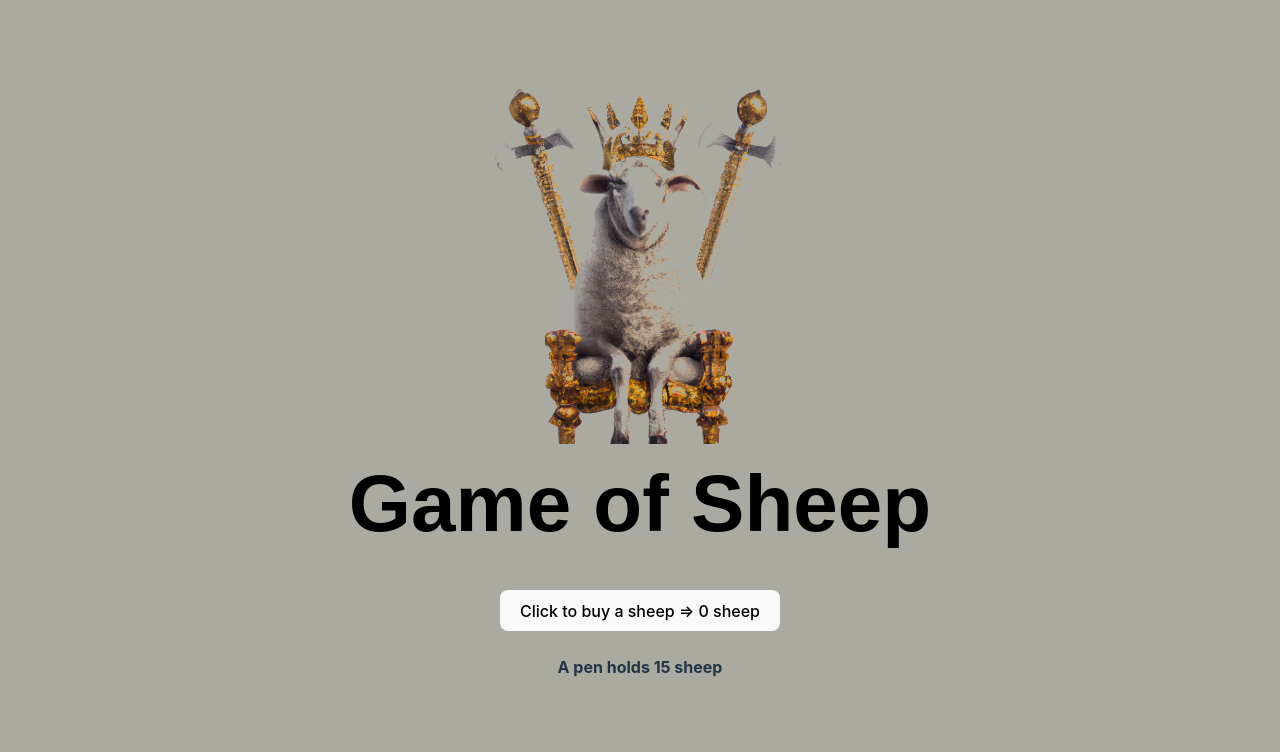
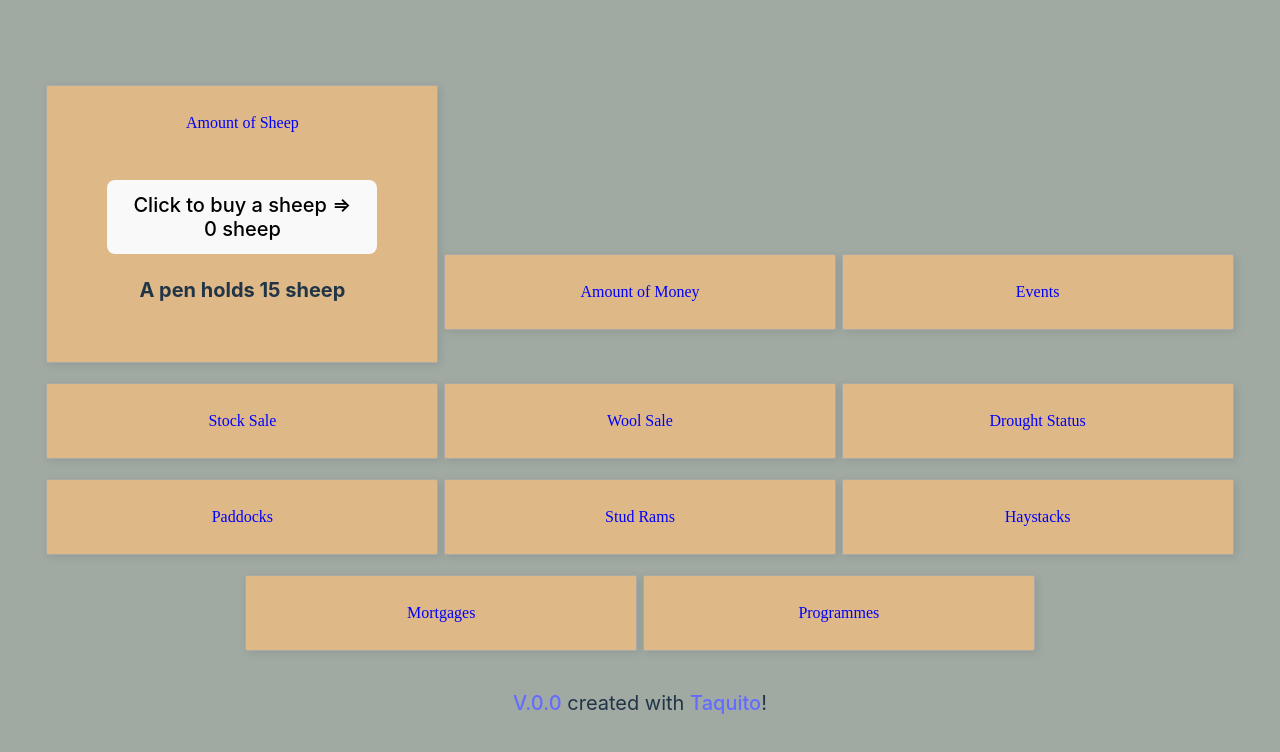
Before and after one commit to michaelkernaghan/gameofsheep, a Svelte app: page / in a window 1280 px wide. Shown: the top 752 px of the page. Built offline with nearby package versions, Linux system fonts and the light colour scheme.

Commit message:
layout UI boxes

```diff
--- a/src/App.svelte
+++ b/src/App.svelte
@@ -1,25 +1,145 @@
 <script>
   import Counter from "./lib/Counter.svelte";
+  import Box from "./lib/Box.svelte";
 </script>
 
 <main>
-  <div>
-    <img src="GoS-transparent.png" width="300" alt="GoS Logo" />
-  </div>
-  <h1>Game of Sheep</h1>
-  <div class="card">
-    <Counter />
+  <div class="container">
+    <!-- <h1>Game of Sheep</h1> -->
+    <div>
+      <div class="columns">
+        <Box>
+          <div>
+            <div class="note">Amount of Sheep</div>
+            <div class="card">
+              <Counter />
+            </div>
+            <!-- <input
+                type="text"
+                class="amount"
+                bind:value={compoundValueInput}
+              />
+              <button on:click={compoundValue}>Go!</button>
+              <div class="storage">
+                New Compound Value Storage: {JSON.stringify(
+                  compoundValueStorage
+                )}
+              </div> -->
+          </div>
+        </Box>
+        <Box>
+          <div>
+            <div class="note">Amount of Money</div>
+            <!-- <button on:click={createBigMap}>Go!</button>
+              <div class="storage">
+                New Big Map Id: {JSON.stringify(createBigMapStorage)}!
+              </div>
+            </div> -->
+          </div></Box
+        >
+        <Box>
+          <div>
+            <div class="note">Events</div>
+            <!-- <input type="text" class="amount" bind:value={simpleValueInput} />
+              <button on:click={singleValue}>Go!</button>
+              <div class="storage">
+                New Simple Value Storage: {simpleValueStorage}
+              </div> -->
+          </div></Box
+        >
+        <Box>
+          <div>
+            <div class="note">Stock Sale</div>
+            <!-- <button on:click={updateStudRam}>Update Stud Rams</button> -->
+          </div>
+        </Box>
+        <Box>
+          <div>
+            <div class="note">Wool Sale</div>
+            <!-- <button on:click={updateStudRam}>Update Stud Rams</button> -->
+          </div>
+        </Box>
+        <Box>
+          <div>
+            <div class="note">Drought Status</div>
+            <!-- <input type="text" class="amount" bind:value={compoundKeyInput} />
+              <button on:click={compoundKey}>Go!</button>
+              <div class="storage">
+                New Compound Key Storage: {compoundKeyStorage}
+              </div>
+            </div> -->
+          </div></Box
+        >
+        <Box>
+          <div>
+            <div class="note">Paddocks</div>
+            <!-- <input
+                type="text"
+                class="amount"
+                bind:value={compoundKeyCompoundValueInput}
+              />
+              <button on:click={compoundKeyCompoundValue}>Go!</button>
+              <div class="storage">
+                New Compound Key Compound Value Storage: {JSON.stringify(
+                  compoundKeyCompoundValueStorage
+                )}
+              </div> -->
+          </div>
+        </Box>
+        <Box>
+          <div>
+            <div class="note">Stud Rams</div>
+            <!-- <button on:click={updateStudRam}>Update Stud Rams</button> -->
+          </div>
+        </Box>
+        <Box>
+          <div>
+            <div class="note">Haystacks</div>
+            <!-- <button on:click={updateStudRam}>Update Stud Rams</button> -->
+          </div>
+        </Box>
+        <Box>
+          <div>
+            <div class="note">Mortgages</div>
+            <!-- <button on:click={updateStudRam}>Update Stud Rams</button> -->
+          </div>
+        </Box>
+        <Box>
+          <div>
+            <div class="note">Programmes</div>
+            <!-- <button on:click={updateStudRam}>Update Stud Rams</button> -->
+          </div>
+        </Box>
+      </div>
+
+      <div class="footer">
+        <p />
+        <a href="https://github.com/michaelkernaghan/gameofsheep">V.0.0</a>
+        created with
+        <a
+          href="https://tezostaquito.io/"
+          target="_blank"
+          rel="noopener noreferrer nofollow">Taquito</a
+        >!
+      </div>
+    </div>
   </div>
 </main>
 
 <style>
   :global(body) {
-    background-color: #aaaaa0;
+    background-color: #a0aaa3;
   }
-  h1 {
-    color: black;
-    font-family: "Luminari", fantasy;
-    font-size: 80px;
-    margin: 10px;
+
+  /*  h1 {
+     color: blue;
+     font-family: "Racing Sans One", cursive;
+     font-size: 80px;
+     margin: 10px;
+   } */
+
+  .container {
+    font-size: 20px;
+    max-width: 100%;
   }
 </style>
--- a/src/app.css
+++ b/src/app.css
@@ -47,6 +47,13 @@ h1 {
   padding: 2em;
 }
 
+.note {
+  font-size: 16px;
+  font-family: "Racing Sans One", cursive;
+  color: blue;
+  margin: 5px;
+}
+
 #app {
   max-width: 1280px;
   margin: 0 auto;
--- /dev/null
+++ b/src/lib/Box.svelte
@@ -0,0 +1,18 @@
+<div class="box">
+	<slot />
+</div>
+
+<style>
+	.box {
+		display: inline-block;
+		width: 350px;
+		border: 1px solid #aaa;
+		border-radius: 2px;
+		box-shadow: 2px 2px 8px rgba(0, 0, 0, 0.1);
+		padding: 1em;
+		margin: 0 0 1em 0;
+		text-align: center;
+		align-items: center;
+		background-color: burlywood;
+	}
+</style>
```
